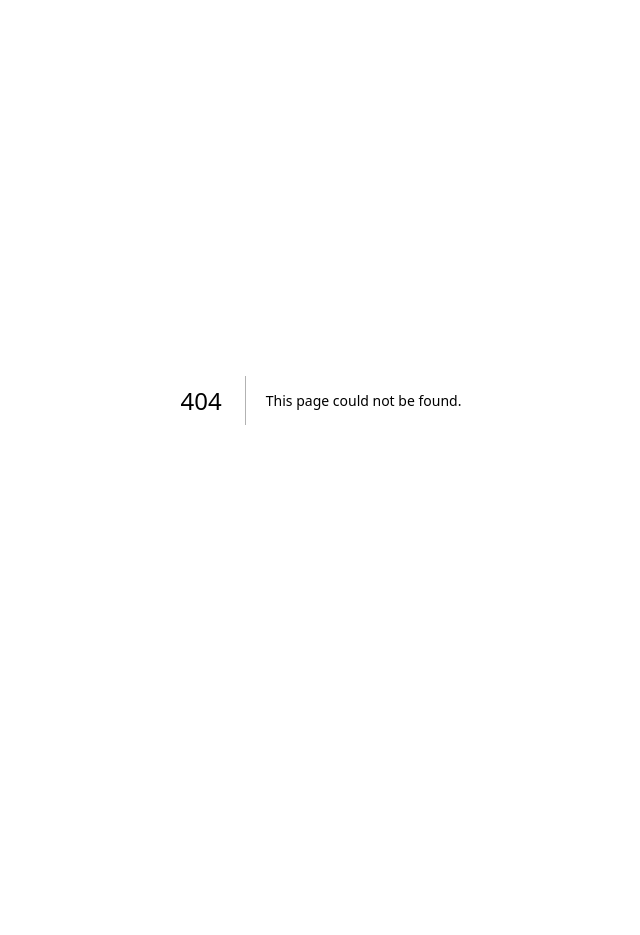
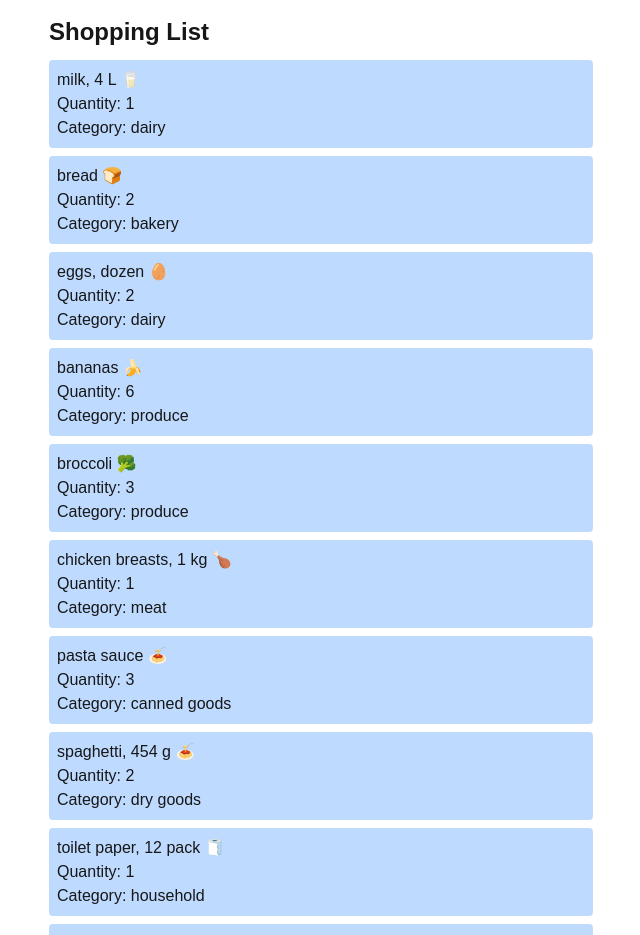
Before and after one commit to Yijie-Alger/cprg306-assignments, a Next.js app: page /week-3 in a window 1280 px wide. Before the commit this address had no page. Shown: the top 935 px of the page, without its empty margins (319-959 px from the left). Before the commit the page ends 800 px from the top, so only its background shows below. Built offline with nearby package versions, Linux system fonts and the light colour scheme.

Commit message:
Submit for week-3
submit files for assignment of week 3

```diff
--- a/app/layout.js
+++ b/app/layout.js
@@ -12,7 +12,7 @@ const geistMono = Geist_Mono({
 });
 
 export const metadata = {
-  title: "Create Next App",
+  title: "Shopping List",
   description: "Generated by create next app",
 };
 
--- a/app/page.js
+++ b/app/page.js
@@ -8,6 +8,10 @@ export default function Page() {
         <Link href="/week-2">
           Go to Week-2
         </Link>
+        →
+        <Link href="/week-3">
+          Go to Week-3
+        </Link>
       </p>
     </main>
   );
--- /dev/null
+++ b/app/week-3/item-list.js
@@ -0,0 +1,81 @@
+import Item from "./item";
+
+export default function ItemList() {
+  const items = [
+    {
+      name: "milk, 4 L 🥛",
+      quantity: 1,
+      category: "dairy",
+    },
+    {
+      name: "bread 🍞",
+      quantity: 2,
+      category: "bakery",
+    },
+    {
+      name: "eggs, dozen 🥚",
+      quantity: 2,
+      category: "dairy",
+    },
+    {
+      name: "bananas 🍌",
+      quantity: 6,
+      category: "produce",
+    },
+    {
+      name: "broccoli 🥦",
+      quantity: 3,
+      category: "produce",
+    },
+    {
+      name: "chicken breasts, 1 kg 🍗",
+      quantity: 1,
+      category: "meat",
+    },
+    {
+      name: "pasta sauce 🍝",
+      quantity: 3,
+      category: "canned goods",
+    },
+    {
+      name: "spaghetti, 454 g 🍝",
+      quantity: 2,
+      category: "dry goods",
+    },
+    {
+      name: "toilet paper, 12 pack 🧻",
+      quantity: 1,
+      category: "household",
+    },
+    {
+      name: "paper towels, 6 pack",
+      quantity: 1,
+      category: "household",
+    },
+    {
+      name: "dish soap 🍽️",
+      quantity: 1,
+      category: "household",
+    },
+    {
+      name: "hand soap 🧼",
+      quantity: 4,
+      category: "household",
+    },
+  ];
+
+  return (
+    <div>
+      <ul className="space-y-2">
+        {items.map((item, index) => (
+          <Item
+            key={index}
+            name={item.name}
+            quantity={item.quantity}
+            category={item.category}
+          />
+        ))}
+      </ul>
+    </div>
+  );
+}
--- /dev/null
+++ b/app/week-3/item.js
@@ -0,0 +1,11 @@
+export default function Item({ name, quantity, category }) {
+  return (
+    <div className="bg-blue-200 p-2 rounded">
+      <ul>
+        <li>{name}</li>
+        <li>Quantity: {quantity}</li>
+        <li>Category: {category}</li>
+      </ul>
+    </div>
+  );
+}
--- /dev/null
+++ b/app/week-3/page.js
@@ -0,0 +1,14 @@
+import ItemList from "./item-list";
+
+export default function Page() {
+  return (
+    <main className="p-4 max-w-xl mx-auto">
+      <header>
+        <h1 className="text-2xl font-bold mb-3">Shopping List</h1>
+      </header>
+      <div>
+        <ItemList />
+      </div>
+    </main>
+  );
+}
```
